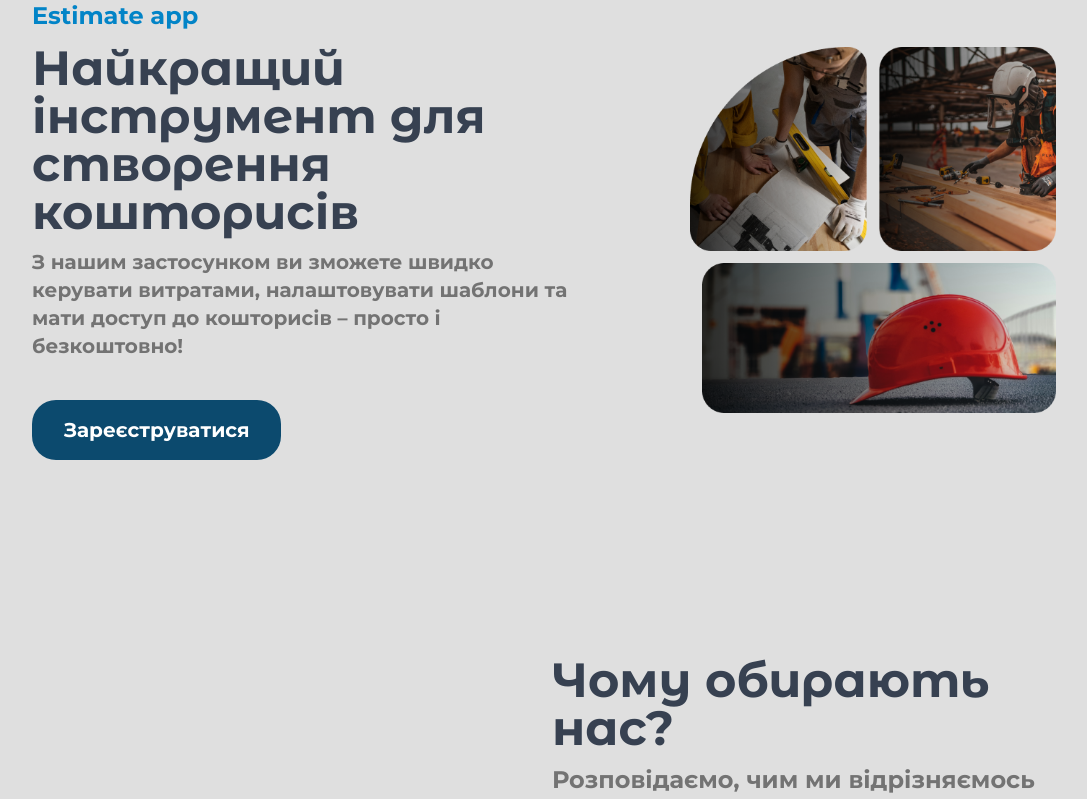
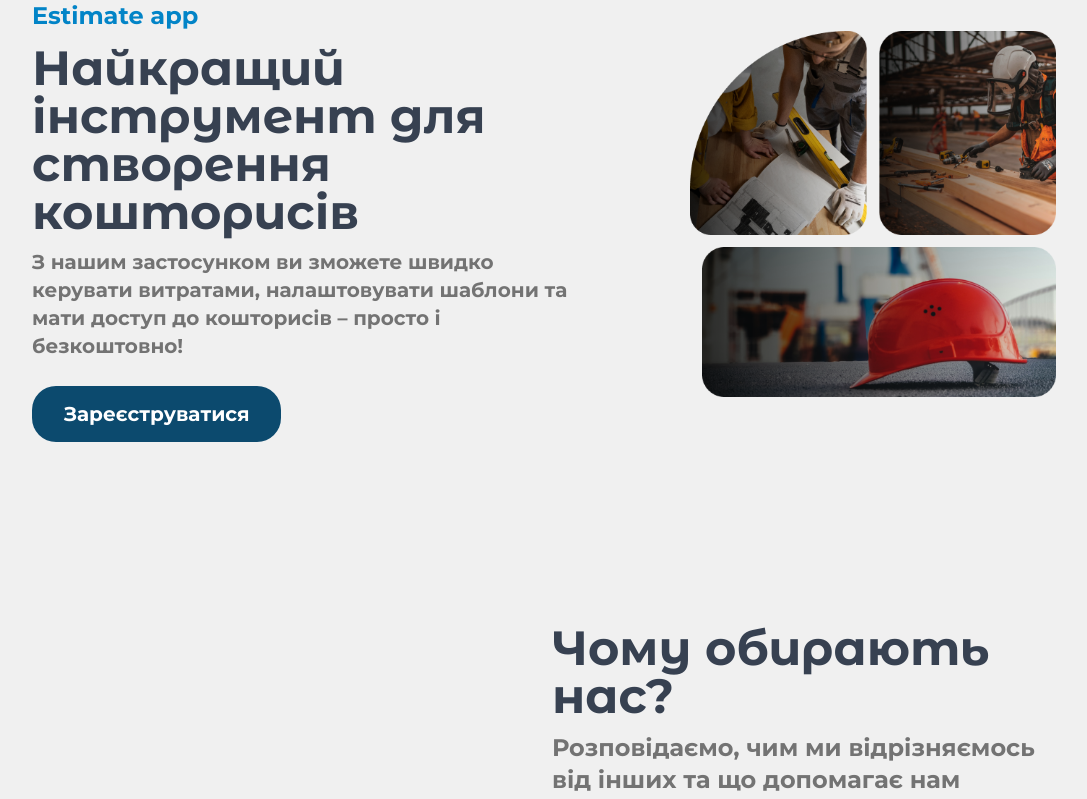
Before and after one commit to Vitaliy28031985/tiam-estimate-app-frontend, a Next.js app: page / in a window 1280 px wide. Shown: the top 799 px of the page, without its empty margins (96-1183 px from the left). Built offline with nearby package versions, Linux system fonts and the light colour scheme.

Commit message:
add link

```diff
--- a/package.json
+++ b/package.json
@@ -13,7 +13,8 @@
     "heroicons": "^2.2.0",
     "next": "15.1.0",
     "react": "^19.0.0",
-    "react-dom": "^19.0.0"
+    "react-dom": "^19.0.0",
+    "swiper": "^11.1.15"
   },
   "devDependencies": {
     "@eslint/eslintrc": "^3",
--- /dev/null
+++ b/src/app/UI/Buttons/ButtonBlueLink.tsx
@@ -0,0 +1,10 @@
+import Link from 'next/link';
+import { ButtonBlueProps } from '../../interfaces/ButtonInterface';
+export default function ButtonBlueLink({title, link}: ButtonBlueProps) {
+  return (
+      <Link href={`${link}`} className={` bg-blue-30 pt-4 pb-4 pl-8 pr-8 font-semibold text-xl
+       text-white rounded-3xl hover:bg-blue-20 focus:bg-blue-20`}>
+      {title}
+    </Link>
+  );
+}
--- a/src/app/components/home/MainSection.tsx
+++ b/src/app/components/home/MainSection.tsx
@@ -1,6 +1,6 @@
 'use client';
 import Image from 'next/image'
-import ButtonBlue from '../../UI/Buttons/ButtonBlue';
+import ButtonBlueLink from '@/app/UI/Buttons/ButtonBlueLink';
 import homeOne from '../../assets/home-1.png';
 import homeTwo from '../../assets/home-2.png';
 import homeTree from '../../assets/home-3.png'
@@ -16,7 +16,7 @@ export default function MainSection() {
             З нашим застосунком ви зможете швидко керувати витратами,
             налаштовувати шаблони та мати доступ до кошторисів – просто і безкоштовно!
           </p>
-        <ButtonBlue title='Зареєструватися' />
+        <ButtonBlueLink title='Зареєструватися' link='/register' />
         </div>
         <div className='w-full  p-0'>
         <div className='grid grid-cols-[2fr,2fr] gap-3'>
--- a/src/app/page.tsx
+++ b/src/app/page.tsx
@@ -13,12 +13,11 @@ export const metadata: Metadata = {
 export default function Home() {
 
   return (
-    <div className="bg-gray-5">
+    <div className="bg-gray-0">
       <div className='w-[1249px] ml-auto mr-auto container'>
         <MainSection />
         <OrderAs />
-        <Features/>
-
+        <Features />
       <ButtonDelete />
     <ButtonPrint />
      </div>
--- a/src/app/register/page.tsx
+++ b/src/app/register/page.tsx
@@ -10,7 +10,7 @@ export const metadata: Metadata = {
 
 export default function Register() {
     return (
-        <div className="w-full bg-gray-5 pt-[125px] relative overflow-hidden">
+        <div className="w-full bg-gray-0 pt-[125px] relative overflow-hidden">
       <div className='w-[1249px] ml-auto mr-auto container pb-7'>
 
                 <div className='w-[501px] bg-white shadow-base px-6 py-10 rounded-[24px]'>
--- a/tailwind.config.ts
+++ b/tailwind.config.ts
@@ -40,6 +40,7 @@ export default {
           30: 'rgb(12, 74, 110)'
         },
         gray: {
+          0: 'rgb(240, 240, 240)',
           5: 'rgb(223, 223, 223)',
           10: 'rgb(245, 245, 245)',
           15: 'rgb(229, 231, 235)',
```
Also changed, not shown: 1 other file (tests, documents, lock files or other folders).
